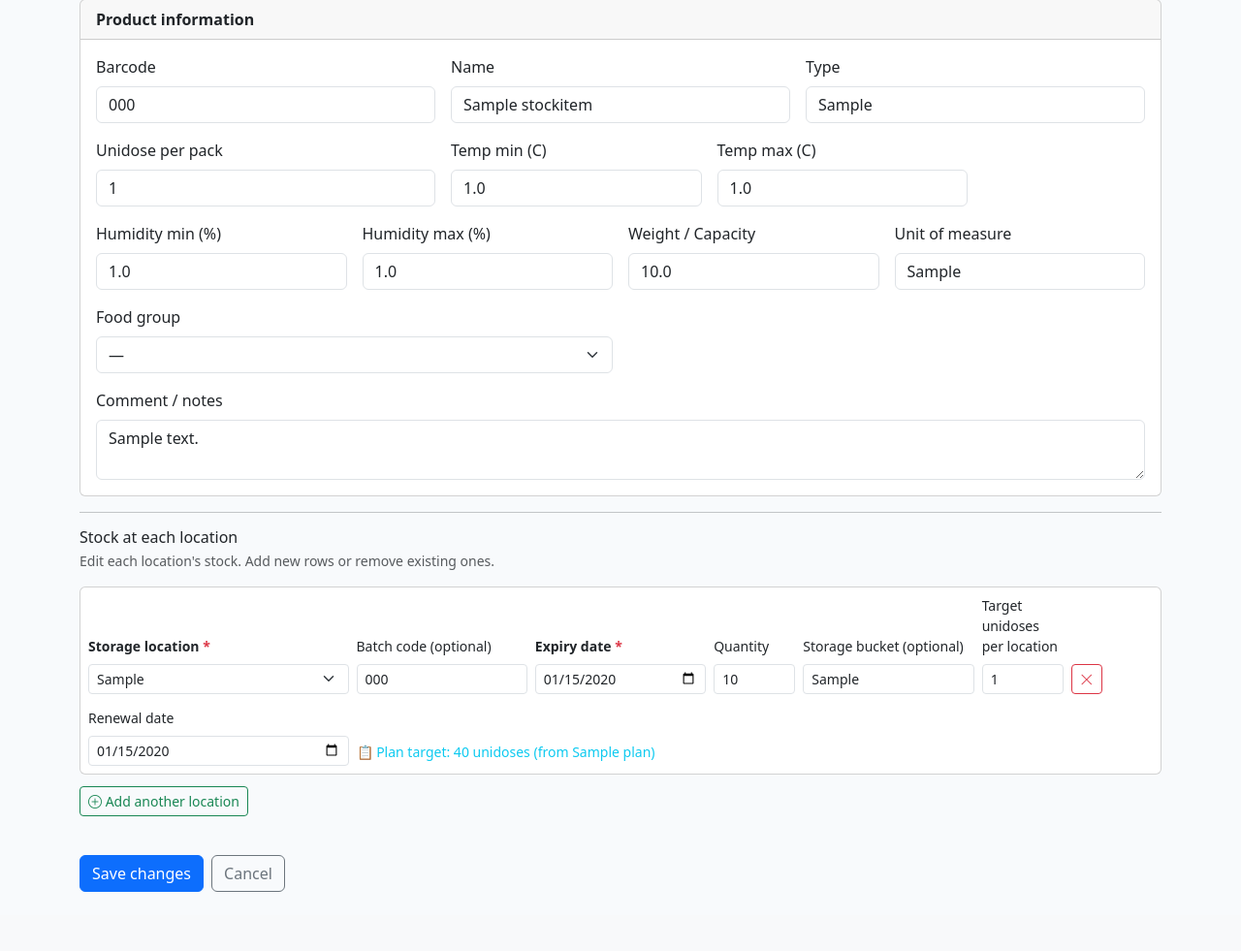
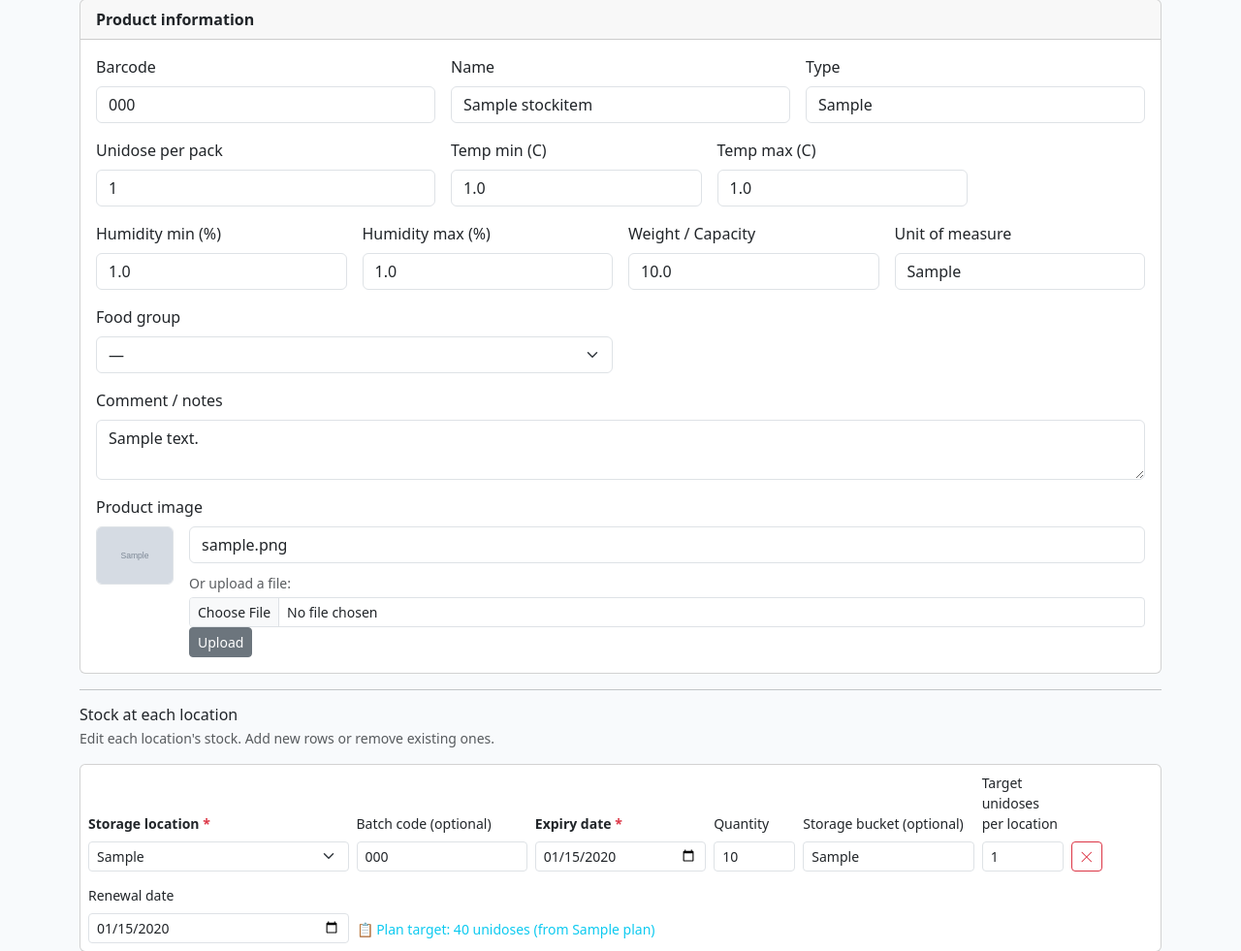
Before and after one commit to ruimcoder/stockmgr, a FastAPI app: page /items/1/edit in a window 1280 px wide. Shown: the part 159-1140 px from the top of the page at 97% size. Before the commit the page ends 1079 px from the top, so only its background shows below. Run offline with FastAPI, Linux system fonts and the light colour scheme; the visitor is signed in with stand-in values (Sample User, id 1); tables that the repository leaves empty hold one stand-in row (values such as "Sample post"); grey boxes marked "Sample" are stand-in pictures.

Commit message:
feat: #46 export XLSX + #55 product image upload (#61)
* feat: #46 export XLSX + #55 product image upload

- Add GET /items/export → downloads stockmgr-export.xlsx with all item columns
- Mount /media/ StaticFiles for uploaded product images
- Add POST /items/{id}/upload-image with file-type validation + CSRF
- Edit mode: show image preview, URL input, and file upload section
- Create mode: show image URL input field
- Add image URL preview JS (live preview on URL change)
- Add nav.export i18n key (EN+PT), action.upload, label.or_upload_image
- Add Export to Excel link in Settings dropdown (nav)

Co-authored-by: Copilot <223556219+Copilot@users.noreply.github.com>

* fix: CodeQL alerts - path injection, DOM XSS, safe redirect

- Use content-type dict to derive file suffix (no user-controlled taint)
- Validate img src URL scheme before assignment to prevent javascript: injection
- Explicit int cast on item_id before redirect URL construction

Co-authored-by: Copilot <223556219+Copilot@users.noreply.github.com>

* fix: remove taint from upload path + remove DOM XSS vector

- Hardcode .jpg extension to keep file path fully server-controlled
- Remove live img.src preview that set src from user-controlled URL
- Keep static preview image (server-rendered) and URL text input

Co-authored-by: Copilot <223556219+Copilot@users.noreply.github.com>

* fix: remove item_id from upload path to break taint chain (CodeQL)

Use pure random token for image filename - no user-provided data in path

Co-authored-by: Copilot <223556219+Copilot@users.noreply.github.com>

---------

Co-authored-by: Rui Melo (RuiM) <rui_melo@live.com.pt>
Co-authored-by: Copilot <223556219+Copilot@users.noreply.github.com>

```diff
--- a/app/i18n.py
+++ b/app/i18n.py
@@ -15,6 +15,7 @@ TRANSLATIONS = {
         "nav.device_check": "Device Check",
         "nav.admin_users": "Admin Users",
         "nav.enrich": "Enrich Product Data",
+        "nav.export": "Export to Excel",
         "nav.logout": "Logout",
         "nav.language": "Language",
         "lang.en": "EN",
@@ -124,6 +125,8 @@ TRANSLATIONS = {
         "label.comment": "Comment / notes",
         "label.nutriscore": "Nutri-score",
         "label.image_url": "Product image",
+        "label.or_upload_image": "Or upload a file:",
+        "action.upload": "Upload",
         "label.food_group": "Food group",
         "label.weight_capacity": "Weight / Capacity",
         "label.uom": "Unit of measure",
@@ -260,6 +263,7 @@ TRANSLATIONS = {
         "nav.device_check": "Diagnostico de Dispositivo",
         "nav.admin_users": "Utilizadores Admin",
         "nav.enrich": "Enriquecer Dados de Produtos",
+        "nav.export": "Exportar para Excel",
         "nav.logout": "Terminar Sessao",
         "nav.language": "Idioma",
         "lang.en": "EN",
@@ -375,6 +379,8 @@ TRANSLATIONS = {
         "label.comment": "Comentário / notas",
         "label.nutriscore": "Nutri-score",
         "label.image_url": "Imagem do produto",
+        "label.or_upload_image": "Ou carregue um ficheiro:",
+        "action.upload": "Carregar",
         "label.food_group": "Grupo alimentar",
         "label.weight_capacity": "Peso / Capacidade",
         "label.uom": "Unidade de medida",
--- a/app/main.py
+++ b/app/main.py
@@ -76,6 +76,11 @@ app.add_middleware(
     https_only=settings.environment == "production",
 )
 app.mount("/static", StaticFiles(directory=str(BASE_DIR / "static")), name="static")
+
+# Media uploads directory (product images)
+_MEDIA_DIR = BASE_DIR.parent / "media"
+_MEDIA_DIR.mkdir(parents=True, exist_ok=True)
+app.mount("/media", StaticFiles(directory=str(_MEDIA_DIR)), name="media")
 templates = Jinja2Templates(directory=str(BASE_DIR / "templates"))
 templates.env.filters["urlencode_path"] = lambda v: url_quote(str(v), safe="")
 
@@ -2053,6 +2058,94 @@ def item_delete(
     return RedirectResponse("/?m=item-deleted", status_code=303)
 
 
+
+
+@app.get("/items/export")
+def export_items(request: Request, session: Session = Depends(get_session)):
+    """Export all stock items to XLSX in import-compatible format."""
+    maybe_user = _require_user_or_redirect(request, session)
+    if isinstance(maybe_user, RedirectResponse):
+        return maybe_user
+
+    from io import BytesIO
+    from openpyxl import Workbook
+
+    items = session.exec(select(StockItem).order_by(StockItem.name, StockItem.storage_location)).all()
+
+    columns = [
+        ("barcode", "barcode"),
+        ("batch_code", "batch_code"),
+        ("name", "name"),
+        ("item_type", "item_type"),
+        ("storage_location", "storage_location"),
+        ("storage_bucket", "storage_bucket"),
+        ("expiry_date", "expiry_date"),
+        ("quantity", "quantity"),
+        ("unidose_per_pack", "unidose_per_pack"),
+        ("target_unidoses_location", "target_unidoses_location"),
+        ("weight_capacity", "weight_capacity"),
+        ("uom", "uom"),
+        ("temp_min_c", "temp_min_c"),
+        ("temp_max_c", "temp_max_c"),
+        ("humidity_min_pct", "humidity_min_pct"),
+        ("humidity_max_pct", "humidity_max_pct"),
+        ("renewal_date", "renewal_date"),
+        ("comment", "comment"),
+    ]
+
+    wb = Workbook()
+    ws = wb.active
+    ws.title = "Stock"
+    ws.append([col[0] for col in columns])
+    for item in items:
+        ws.append([getattr(item, col[1], None) for col in columns])
+
+    buf = BytesIO()
+    wb.save(buf)
+    buf.seek(0)
+
+    from fastapi.responses import Response
+    return Response(
+        content=buf.read(),
+        media_type="application/vnd.openxmlformats-officedocument.spreadsheetml.sheet",
+        headers={"Content-Disposition": "attachment; filename=stockmgr-export.xlsx"},
+    )
+
+
+@app.post("/items/{item_id}/upload-image")
+async def upload_item_image(
+    item_id: int,
+    request: Request,
+    file: UploadFile = File(...),
+    session: Session = Depends(get_session),
+    _csrf: None = Depends(_validate_csrf),
+):
+    """Upload a product image for a stock item."""
+    maybe_user = _require_user_or_redirect(request, session)
+    if isinstance(maybe_user, RedirectResponse):
+        return maybe_user
+
+    item = session.get(StockItem, item_id)
+    if not item:
+        raise HTTPException(status_code=404, detail="Item not found.")
+
+    _allowed_mime = frozenset({"image/jpeg", "image/png", "image/webp", "image/gif"})
+    if file.content_type not in _allowed_mime:
+        raise HTTPException(status_code=422, detail="Only JPEG, PNG, WebP and GIF images are allowed.")
+
+    # Filename is fully server-controlled (pure random token, no user-provided data)
+    filename = f"img_{secrets.token_hex(24)}.jpg"
+    dest = _MEDIA_DIR / filename
+    dest.write_bytes(await file.read())
+
+    item.image_url = f"/media/{filename}"
+    item.updated_at = datetime.now(UTC)
+    session.add(item)
+    session.commit()
+    safe_id = int(item_id)
+    return RedirectResponse(f"/items/{safe_id}/edit?m=image-updated", status_code=303)
+
+
 @app.get("/items/import")
 def import_page(request: Request, session: Session = Depends(get_session)):
     maybe_user = _require_user_or_redirect(request, session)
--- a/app/templates/base.html
+++ b/app/templates/base.html
@@ -52,6 +52,7 @@
                 <li><a class="dropdown-item" href="/location-plans">{{ t("nav.location_plans") }}</a></li>
                 <li><hr class="dropdown-divider"></li>
                 <li><a class="dropdown-item" href="/items/import">{{ t("nav.import") }}</a></li>
+                <li><a class="dropdown-item" href="/items/export">{{ t("nav.export") }}</a></li>
                 <li><a class="dropdown-item" href="/device-check">{{ t("nav.device_check") }}</a></li>
                 {% if user and user.is_admin %}
                 <li><hr class="dropdown-divider"></li>
--- a/app/templates/item_form.html
+++ b/app/templates/item_form.html
@@ -57,7 +57,6 @@
 
 <form method="post" action="{% if mode == 'edit' %}/items/{{ draft.id }}/update{% else %}/items{% endif %}">
   <input type="hidden" name="_csrf_token" value="{{ csrf_token }}" />
-  <input type="hidden" name="image_url" value="{{ draft.image_url or '' }}" />
   <input type="hidden" name="nutriscore" value="{{ draft.nutriscore or '' }}" />
   <input type="hidden" name="food_group" id="food-group-hidden" value="{{ draft.food_group or '' }}" />
 
@@ -121,6 +120,29 @@
         <div class="col-12">
           <label class="form-label">{{ t("label.comment") }}</label>
           <textarea class="form-control" name="comment" rows="2">{{ draft.comment or '' }}</textarea>
+        </div>
+        <div class="col-12">
+          <label class="form-label">{{ t("label.image_url") }}</label>
+          <div class="d-flex align-items-start gap-3">
+            {% if draft.image_url %}
+            <img src="{{ draft.image_url }}" alt="{{ draft.name or 'product' }}" id="img-preview"
+                 class="rounded border" style="max-height:80px;max-width:80px;object-fit:contain;" />
+            {% else %}
+            <img src="" alt="" id="img-preview" class="rounded border d-none"
+                 style="max-height:80px;max-width:80px;object-fit:contain;" />
+            {% endif %}
+            <div class="flex-grow-1">
+              <input class="form-control mb-2" name="image_url" id="image-url-input"
+                     value="{{ draft.image_url or '' }}" placeholder="https://…" />
+              <label class="form-label small text-muted mb-1">{{ t("label.or_upload_image") }}</label>
+              <form method="post" action="/items/{{ draft.id }}/upload-image"
+                    enctype="multipart/form-data" class="d-flex gap-2">
+                <input type="hidden" name="_csrf_token" value="{{ csrf_token }}" />
+                <input type="file" name="file" accept="image/*" class="form-control form-control-sm" />
+                <button type="submit" class="btn btn-sm btn-secondary text-nowrap">{{ t("action.upload") }}</button>
+              </form>
+            </div>
+          </div>
         </div>
       </div>
     </div>
@@ -316,6 +338,11 @@
     <div class="col-12">
       <label class="form-label">{{ t("label.comment") }}</label>
       <textarea class="form-control" name="comment" rows="2">{{ draft.comment or '' }}</textarea>
+    </div>
+    <div class="col-12">
+      <label class="form-label">{{ t("label.image_url") }}</label>
+      <input class="form-control" name="image_url" id="image-url-input"
+             value="{{ draft.image_url or '' }}" placeholder="https://…" />
     </div>
   </div>
   {% endif %}
@@ -641,5 +668,7 @@
       setTimeout(() => lookupForm.requestSubmit(), 100);
     }
   })();
+
+  // ── Image URL preview (removed live preview to avoid DOM-based injection) ──
 </script>
 {% endblock %}
```
